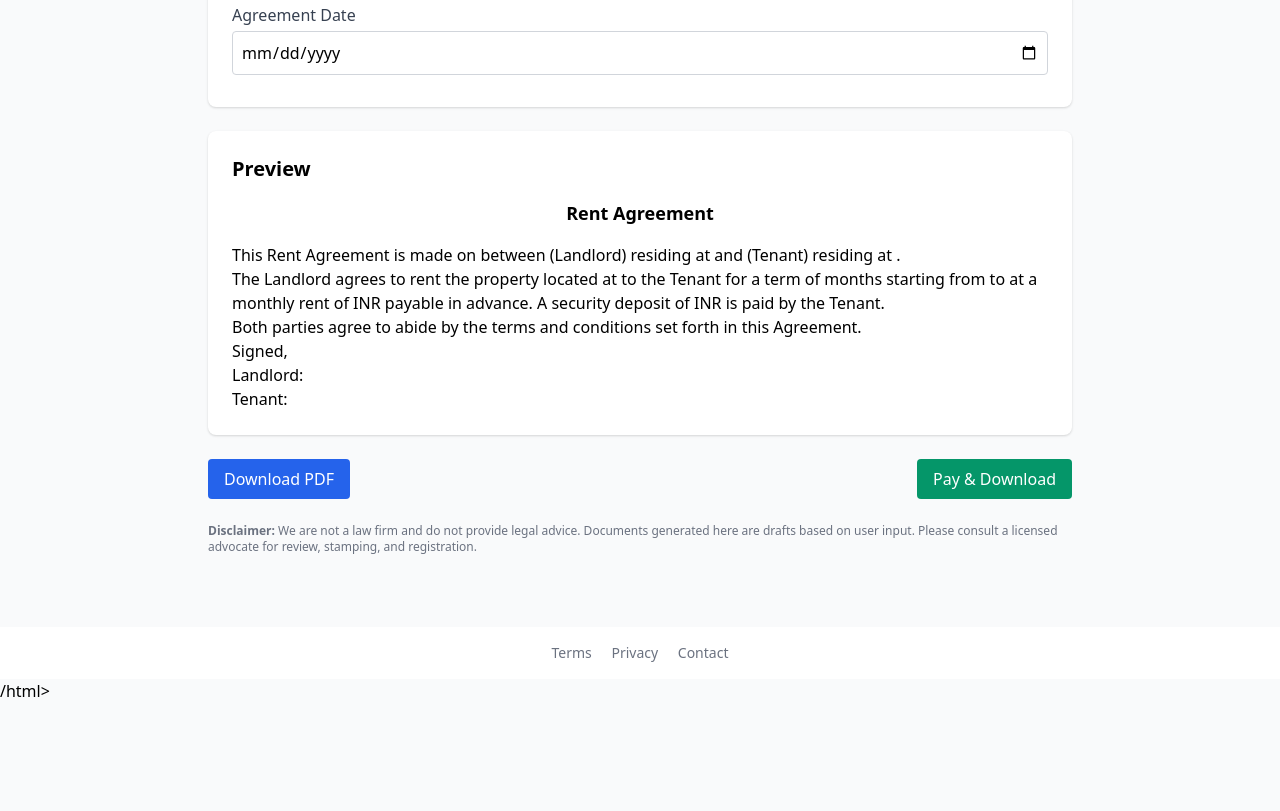
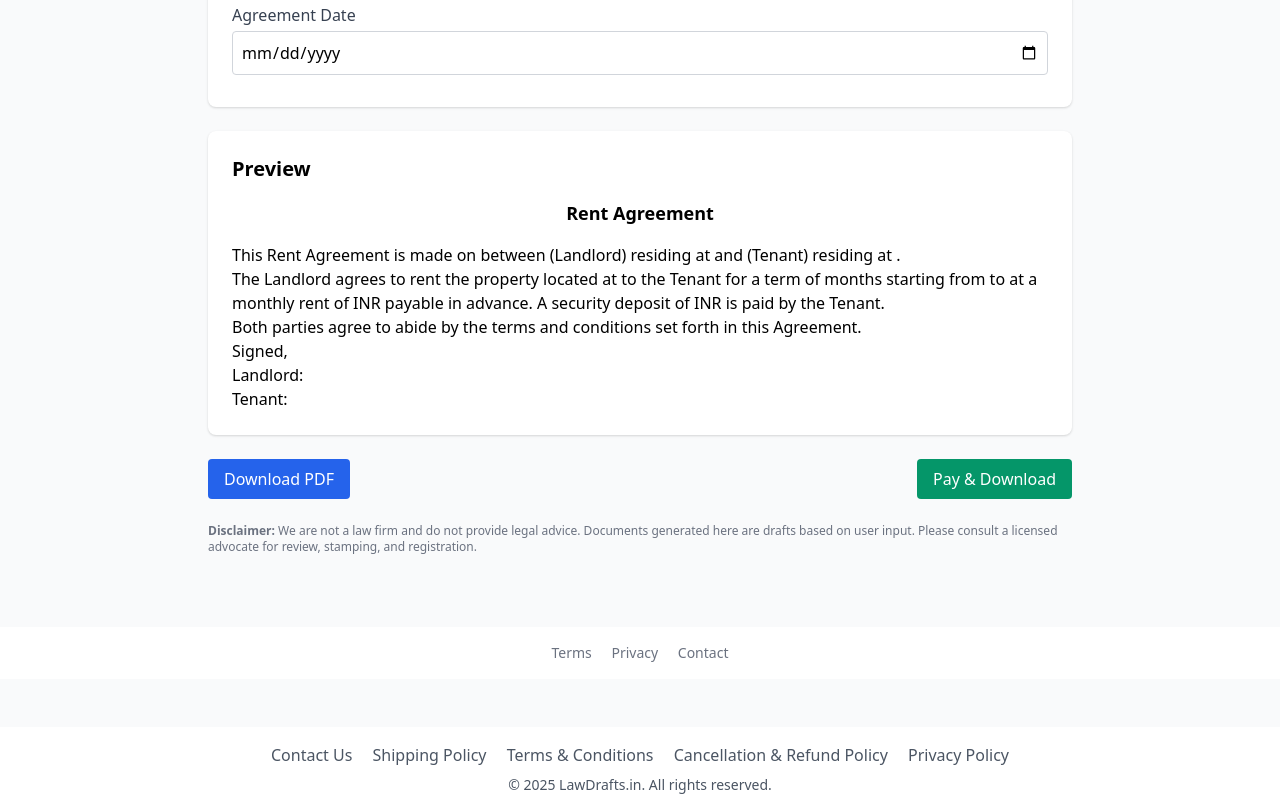
Before and after one commit to lawdrafts/lawdrafts-static, a plain HTML site: page index.html in a window 1280 px wide. Shown: the part 1067-1878 px from the top of the page. Before the commit the page ends 1770 px from the top, so only its background shows below. Drawn offline with nearby package versions, Linux system fonts and the light colour scheme; a script that the page names is missing.

Commit message:
Add footer with links to Contact, Shipping, Terms, Refunds and Privacy pages

```diff
--- a/index.html
+++ b/index.html
@@ -293,4 +293,20 @@
 
     // Initial form render on page load
     renderFormFields();
-  </script></body>/html>
+
+
+    </script>
+<footer class="bg-white mt-12 py-4">
+  <div class="max-w-4xl mx-auto px-4 text-center text-gray-600">
+    <p class="mb-2">
+      <a href="contact.html" class="mr-4 hover:underline">Contact Us</a>
+      <a href="shipping.html" class="mr-4 hover:underline">Shipping Policy</a>
+      <a href="terms.html" class="mr-4 hover:underline">Terms & Conditions</a>
+      <a href="refunds.html" class="mr-4 hover:underline">Cancellation & Refund Policy</a>
+      <a href="privacy.html" class="hover:underline">Privacy Policy</a>
+    </p>
+    <p class="text-sm">© 2025 LawDrafts.in. All rights reserved.</p>
+  </div>
+</footer>
+</body>
+</html>
```
